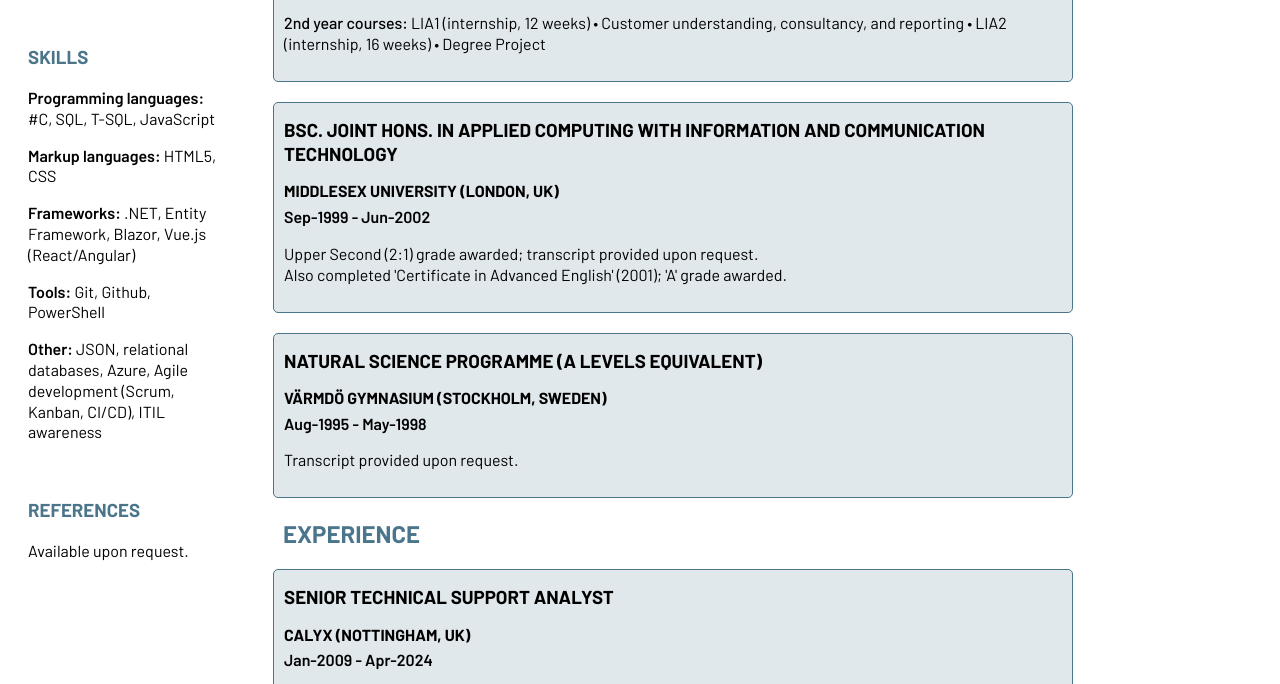
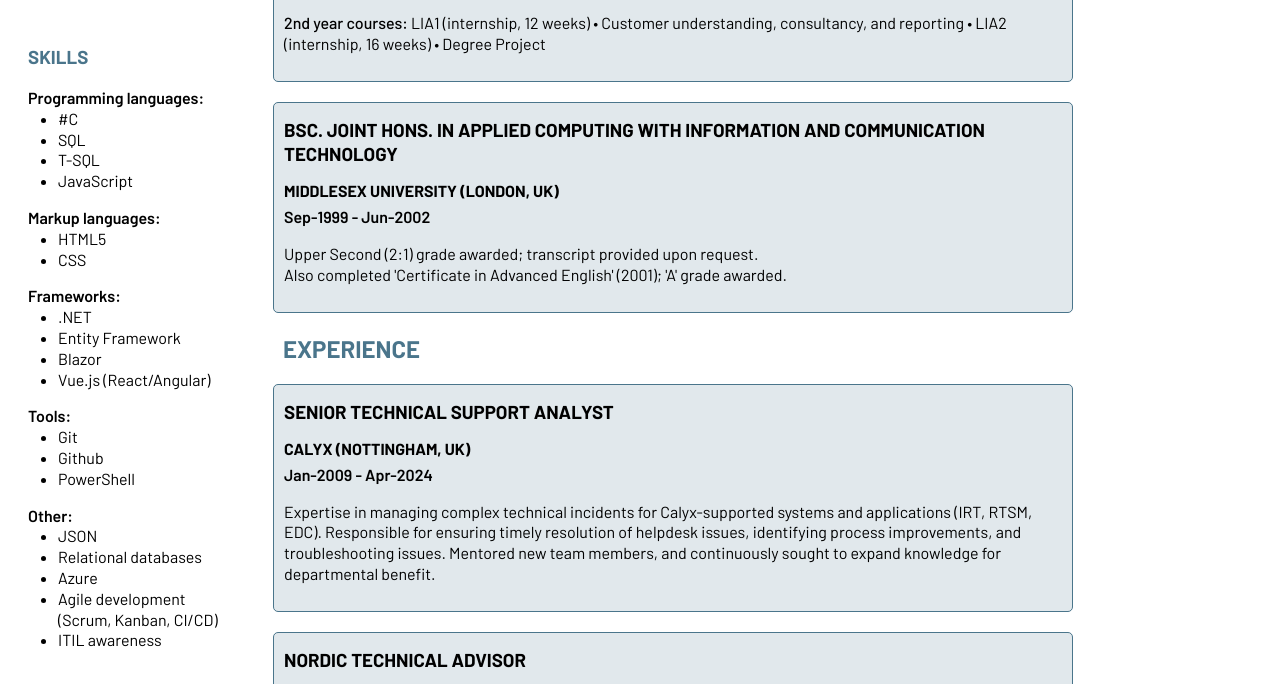
Before and after one commit to idasjobeck/HTMLresume, a plain HTML site: page index.html in a window 1280 px wide. Shown: the part 837-1521 px from the top of the page. Drawn offline with nearby package versions, Linux system fonts and the light colour scheme; a web font is replaced by a local one.

Commit message:
Updated items in Skills section to be bullet lists. Removed gymnasiet education and shop assistant work experience.

```diff
--- a/index.html
+++ b/index.html
@@ -48,12 +48,50 @@
             <section>
                 <!-- Skills -->
                 <h3 id="skills">Skills</h3>
-                <p><span class="barlow-semibold">Programming languages:</span> #C, SQL, T-SQL, JavaScript</p>
-                <p><span class="barlow-semibold">Markup languages:</span> HTML5, CSS</p>
-                <p><span class="barlow-semibold">Frameworks:</span> .NET, Entity Framework, Blazor, Vue.js (React/Angular)</p>
-                <p><span class="barlow-semibold">Tools:</span> Git, Github, PowerShell</p>
-                <p><span class="barlow-semibold">Other:</span> JSON, relational databases, Azure, Agile development (Scrum, Kanban, CI/CD), ITIL
-                    awareness</p>
+                <!-- <p> -->
+                    <span class="barlow-semibold">Programming languages:</span> <!-- #C, SQL, T-SQL, JavaScript -->
+                <ul>
+                    <li>#C</li>
+                    <li>SQL</li>
+                    <li>T-SQL</li>
+                    <li>JavaScript</li>
+                </ul>
+                <!-- </p> -->
+                <!-- <p> -->
+                    <span class="barlow-semibold">Markup languages:</span> <!-- HTML5, CSS -->
+                    <ul>
+                        <li>HTML5</li>
+                        <li>CSS</li>
+                    </ul>
+                <!-- </p> -->
+                <!-- <p> -->
+                    <span class="barlow-semibold">Frameworks:</span> <!-- .NET, Entity Framework, Blazor, Vue.js (React/Angular) -->
+                    <ul>
+                        <li>.NET</li>
+                        <li>Entity Framework</li>
+                        <li>Blazor</li>
+                        <li>Vue.js (React/Angular)</li>
+                    </ul>
+                <!-- </p> -->
+                <!-- <p> -->
+                    <span class="barlow-semibold">Tools:</span> <!-- Git, Github, PowerShell -->
+                    <ul>
+                        <li>Git</li>
+                        <li>Github</li>
+                        <li>PowerShell</li>
+                    </ul>
+                <!-- </p> -->
+                <!-- <p> -->
+                    <span class="barlow-semibold">Other:</span> <!-- JSON, relational databases, Azure, Agile development (Scrum, Kanban, CI/CD), ITIL
+                    awareness -->
+                    <ul>
+                        <li>JSON</li>
+                        <li>Relational databases</li>
+                        <li>Azure</li>
+                        <li>Agile development (Scrum, Kanban, CI/CD)</li>
+                        <li>ITIL awareness</li>
+                    </ul>
+                <!-- </p> -->
             </section>
             <section>
                 <!-- References -->
@@ -89,12 +127,12 @@
                     <span class="barlow-semibold">2001</span>
                     <p>'A' grade awarded</p>
                 </section> -->
-                <section>
+                <!-- <section>
                     <h3>Natural Science Programme (A Levels equivalent)</h3>
                     <h4>Värmdö Gymnasium (Stockholm, Sweden)</h4>
                     <span class="barlow-semibold">Aug-1995 - May-1998</span>
                     <p>Transcript provided upon request.</p>
-                </section>
+                </section> -->
             </article>
             <article>
                 <!-- Experience -->
@@ -116,13 +154,13 @@
                         Currys.digital, Elkjop, Elgiganten, PC City, and Gigantti); mainly in Swedish, but also in
                         English.</p>
                 </section>
-                <section>
+                <!-- <section>
                     <h3>Shop Assistant</h3>
                     <h4>Mix-Max (Stockholm, Sweden)</h4>
                     <span class="barlow-semibold">May-1998 - Jan-1999</span>
                     <p>Worked as a shop assistant part time throughout most of my A-levels equivalent education as
                         well as full time for nine months before moving to England to go to university.</p>
-                </section>
+                </section> -->
             </article>
         </div>
     </main>
--- a/styles.css
+++ b/styles.css
@@ -53,6 +53,13 @@ main div {
 
 .sidebar section {
     padding: 0 0 20px 10px;
+}
+
+.sidebar section ul {
+    margin-block-start: 0;
+    padding-inline-start: 30px;
+    /* list-style-type:square; */
+    /* padding: 0; */
 }
 
 .main h2 {
```
